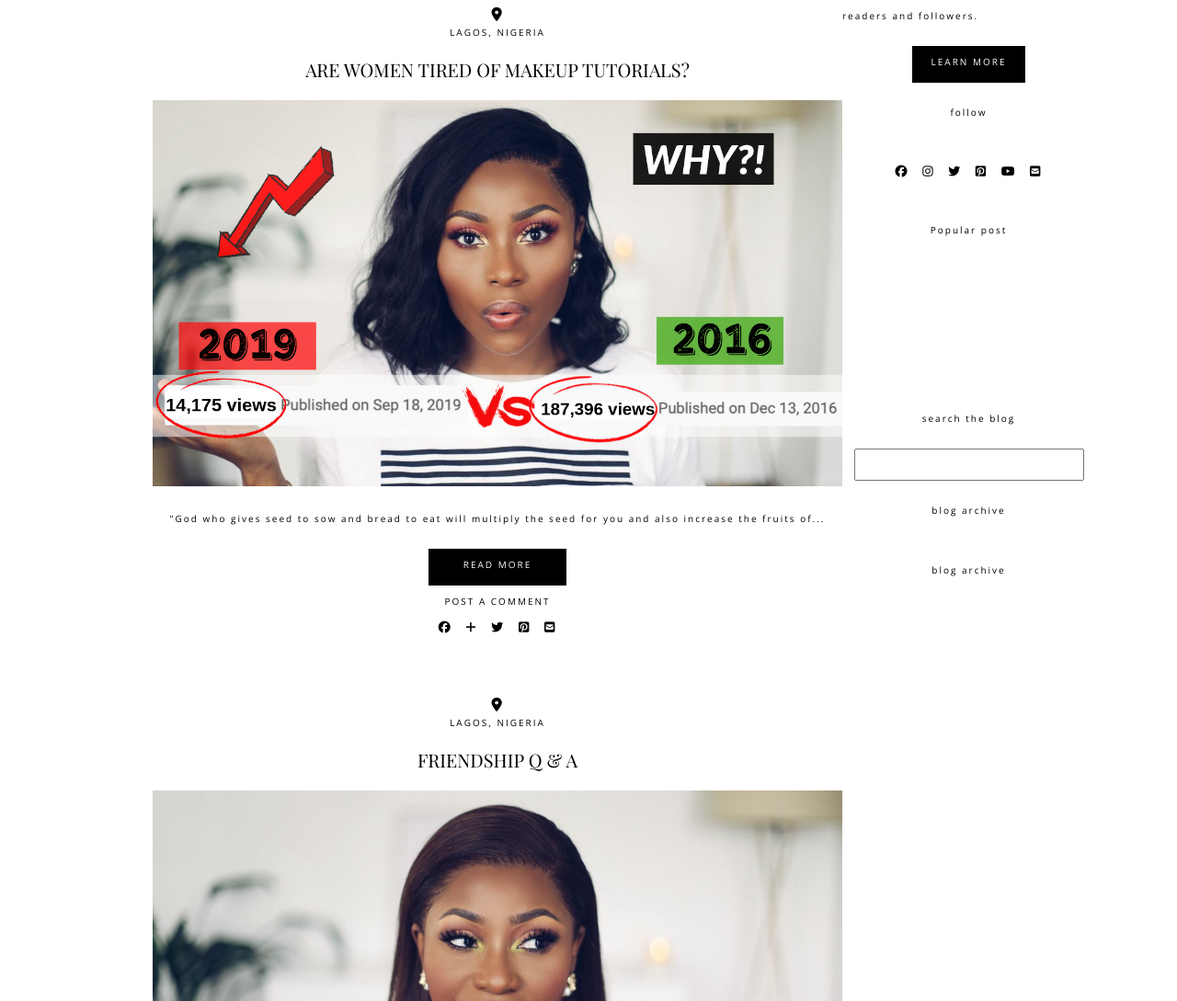
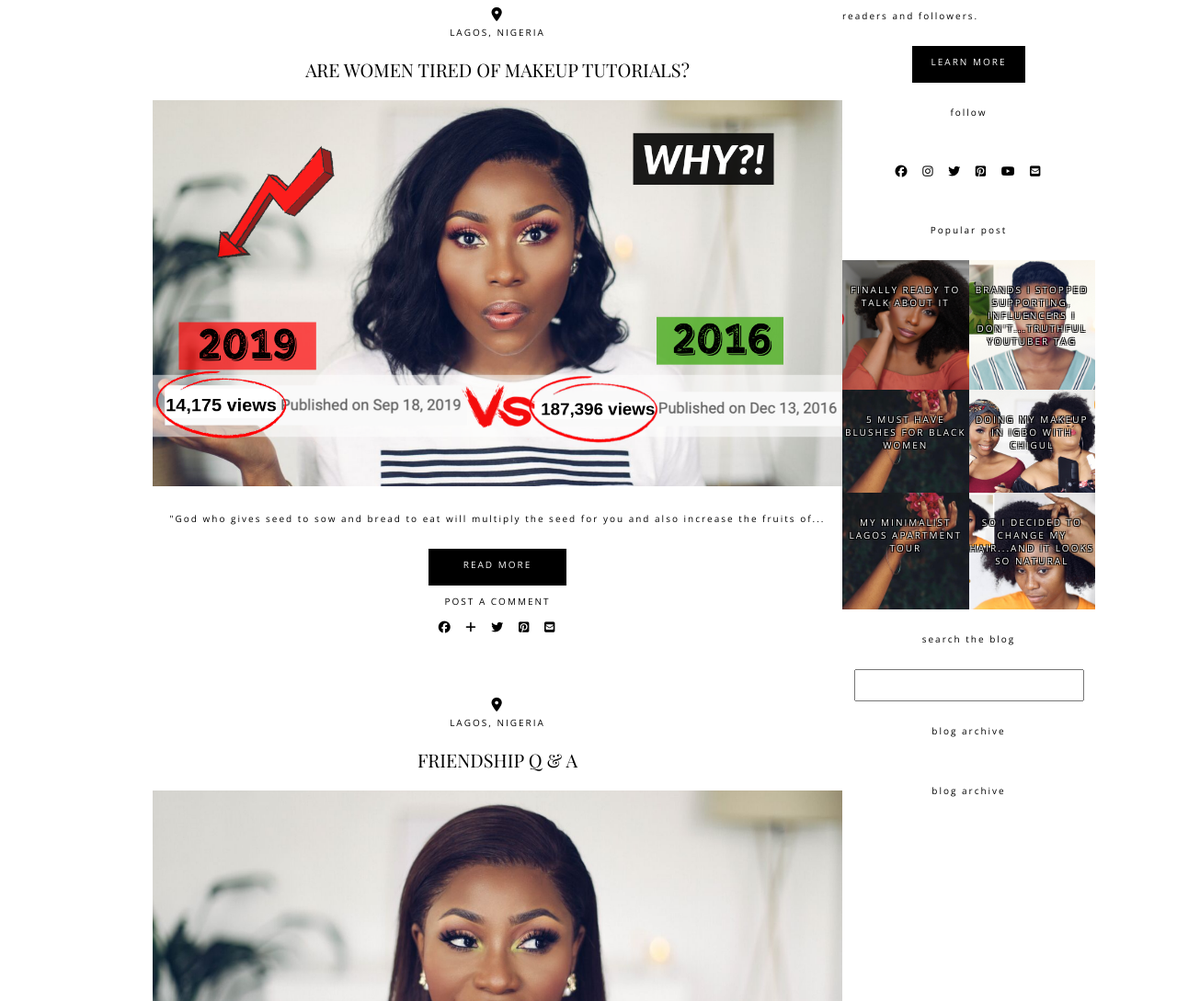
Before and after one commit to cenwachukwu/Dimma-sblog-project1, a plain HTML site: page index.html in a window 1280 px wide. Shown: the part 1711-2800 px from the top of the page at 92% size. Drawn offline with nearby package versions, Linux system fonts and the light colour scheme.

Commit message:
still on css

```diff
--- a/index.html
+++ b/index.html
@@ -291,24 +291,24 @@
 					<p class="p-black">Popular post</p>
 				</div>
 				<div class="sidebar-popular-post-image-link">
-					<div class="sidebar-popular-post-link1">
-						<a href="#" class="white-link">finally ready to talk about it</a>
+					<div class="sidebar-popular-post-link1 box">
+						<a href="#" class="white-link box1">finally ready to talk about it</a>
 					</div>
-					<div class="sidebar-popular-post-link2">
-						<a href="#" class="white-link">brands i stopped supporting, influencers i don't...truthful
+					<div class="sidebar-popular-post-link2 box">
+						<a href="#" class="white-link box1">brands i stopped supporting, influencers i don't...truthful
 							youtuber tag</a>
 					</div>
-					<div class="sidebar-popular-post-link3">
-						<a href="#" class="white-link">5 must have blushes for black women</a>
+					<div class="sidebar-popular-post-link3 box">
+						<a href="#" class="white-link box1">5 must have blushes for black women</a>
 					</div>
-					<div class="sidebar-popular-post-link4">
-						<a href="#" class="white-link">doing my makeup in igbo with chigul</a>
+					<div class="sidebar-popular-post-link4 box">
+						<a href="#" class="white-link box1">doing my makeup in igbo with chigul</a>
 					</div>
-					<div class="sidebar-popular-post-link5">
-						<a href="#" class="white-link">my minimalist lagos apartment tour</a>
+					<div class="sidebar-popular-post-link5 box">
+						<a href="#" class="white-link box1">my minimalist lagos apartment tour</a>
 					</div>
-					<div class="sidebar-popular-post-link6">
-						<a href="#" class="white-link">so i decided to change my hair...and it looks so natural</a>
+					<div class="sidebar-popular-post-link6 box">
+						<a href="#" class="white-link box1">so i decided to change my hair...and it looks so natural</a>
 					</div>
 				</div>
 				<div class="sidebar-search-blog">
--- a/style.css
+++ b/style.css
@@ -110,6 +110,11 @@ nav{
 }
 .white-link{
 	color: white;
+	text-shadow:
+		-1px -1px 0 #000,
+		1px -1px 0 #000,
+		-1px 1px 0 #000,
+		1px 1px 0 #000;
 }
 .socials{
 	padding: 10px 0px;
@@ -206,41 +211,68 @@ p{
 	height: 40px;
 	width: 45%;
 }
-.view-older{
-	margin: 0 0px 0 350px;
+/* setting the grid box style for the popular post grid  */
+
+.sidebar-popular-post-image-link{
+	height: 380px;
+	display: grid;
+	grid-template-columns: repeat(2, 1fr);
+	grid-template-rows: auto;
+}
+
+.box{
+	height: 100%;
+	padding-top: 25px;
 }
 
 
-
-
-.about-image{
-	margin: ;
+.sidebar-popular-post-link1{
+	background-image: url(images/dimmas-pictures/aside-1.png);
+	background-size: cover;
+	background-position: center;
+  	background-repeat: no-repeat;
+}
+.sidebar-popular-post-link2{
+	background-image: url(images/dimmas-pictures/aside-2.png);
+	background-size: cover;
+	background-position: center;
+  	background-repeat: no-repeat;
+}
+.sidebar-popular-post-link3{
+	background-image: url(images/dimmas-pictures/HEADER1.jpg);
+	background-size: cover;
+	background-position: center;
+  	background-repeat: no-repeat;
+}
+.sidebar-popular-post-link4{
+	background-image: url(images/dimmas-pictures/aside-4.png);
+	background-size: cover;
+	background-position: center;
+  	background-repeat: no-repeat;
+}
+.sidebar-popular-post-link5{
+	background-image: url(images/dimmas-pictures/HEADER1.jpg);
+	background-size: cover;
+	background-position: center;
+  	background-repeat: no-repeat;
+}
+.sidebar-popular-post-link6{
+	background-image: url(images/dimmas-pictures/aside-6.png);
+	background-size: cover;
+	background-position: center;
+  	background-repeat: no-repeat;
 }
 
-aside{
-	text-align: center;
-	margin: 0 110px 0 0px;
-	width: 300px;
+.footer{
+	margin: 0;
+	padding: 0;
 }
-h4{
-	margin: 15px;
-	font-size: 10px;
-}
-
-button{
-	background-color: black;
-	color: white;
-	height: 35px;
-	width: 150px;
-}
-
-.buttom{
+.black-footer{
 	color: white;
 	background-color: black;
 	height: 250px;
-	margin: 10px 0;
+}
 
-}
 .about-dimma{
     letter-spacing: 3px;
     text-align: justify;
@@ -249,10 +281,7 @@ button{
     line-height: 1.5;
 }
 
-.link-black{
-    text-decoration: none;
-    color: black;
-}
+
 h2{
 	padding: 45px 0;
 	font-weight: 200;
```
Also changed, not shown: images/dimmas-pictures/aside-1.png (added), images/dimmas-pictures/aside-2.png (added), images/dimmas-pictures/aside-4.png (added), images/dimmas-pictures/aside-6.png (added).
